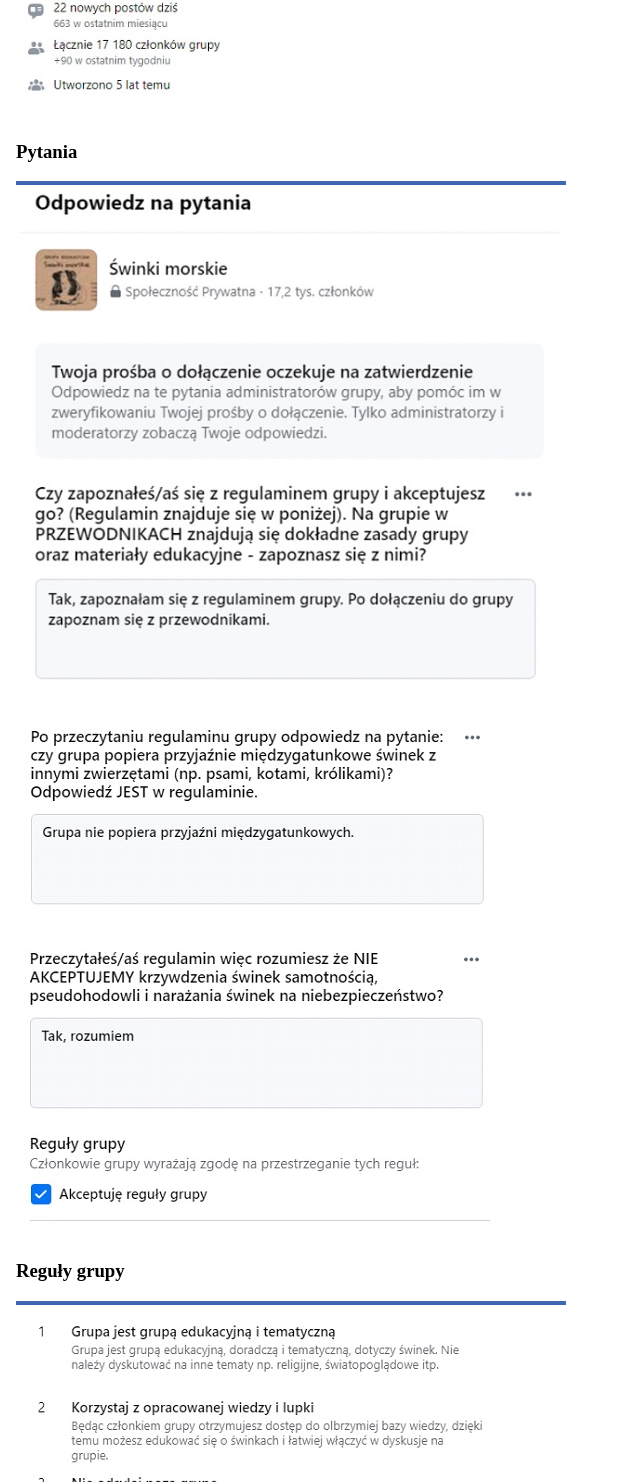
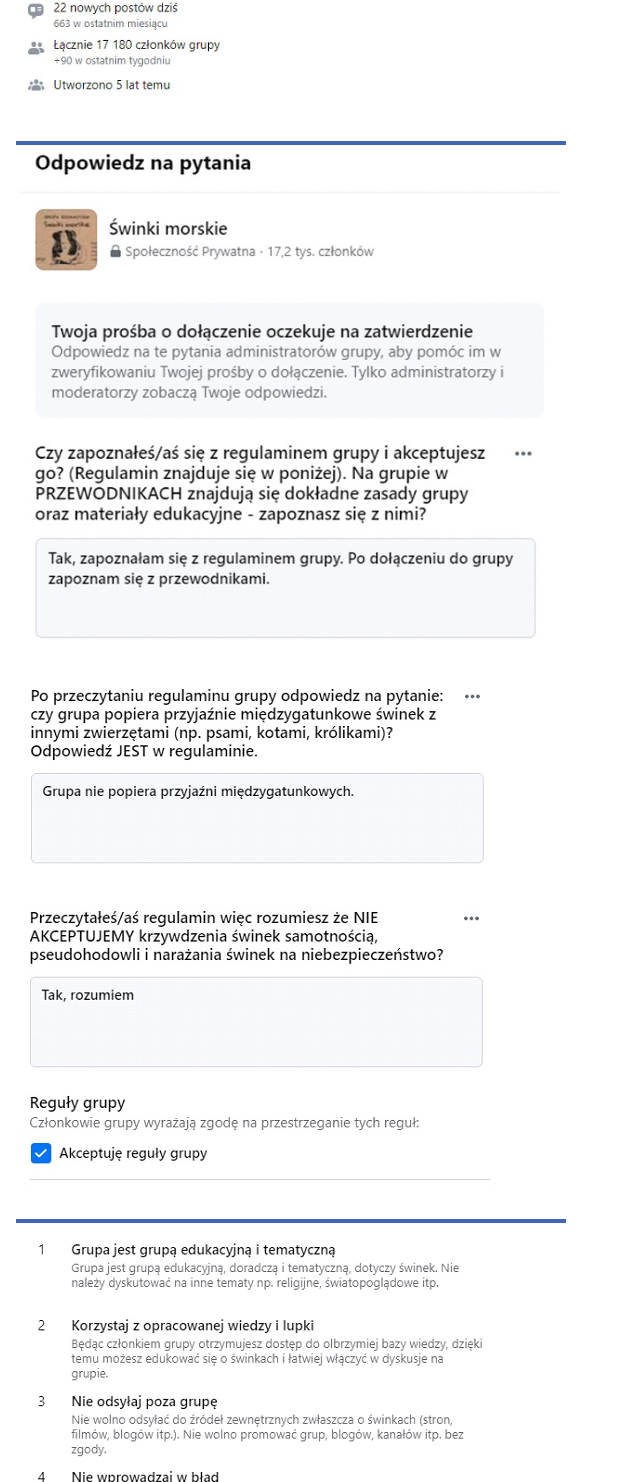
Before and after one commit to FilipekKlaudia/Grupa-5, a plain HTML site: page index.html in a window 1280 px wide. Shown: the part 1649-3131 px from the top of the page, without its empty margins (0-640 px from the left). Drawn offline with Linux system fonts and the light colour scheme.

Commit message:
Update index.html

```diff
--- a/index.html
+++ b/index.html
@@ -51,7 +51,7 @@
                 <div class="col">
                 </br>
                     <h3>
-                        Pytania
+
                     </h3>
 
              <div class="hero-bar1">
@@ -67,7 +67,7 @@
 
                 <div class="col">
                     <h3>
-                        Reguły grupy
+
                     </h3>
 
              <div class="hero-bar1">
```
